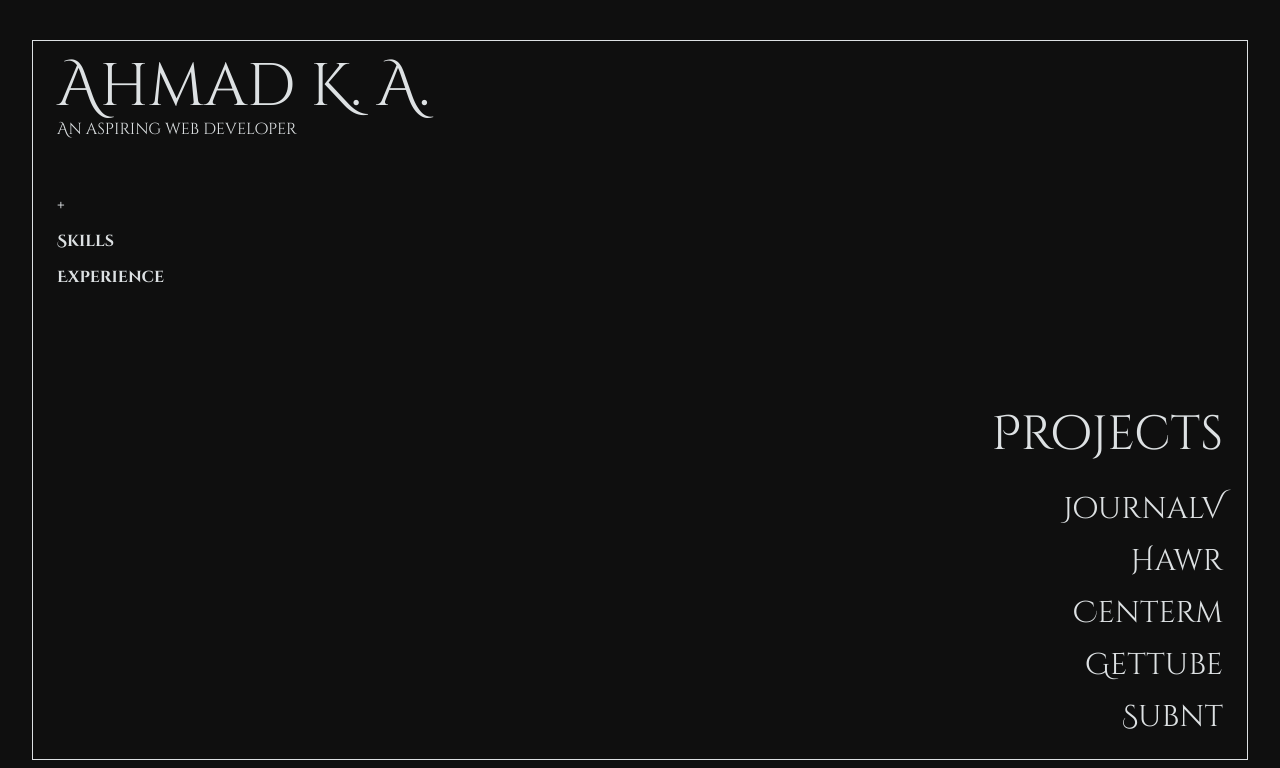
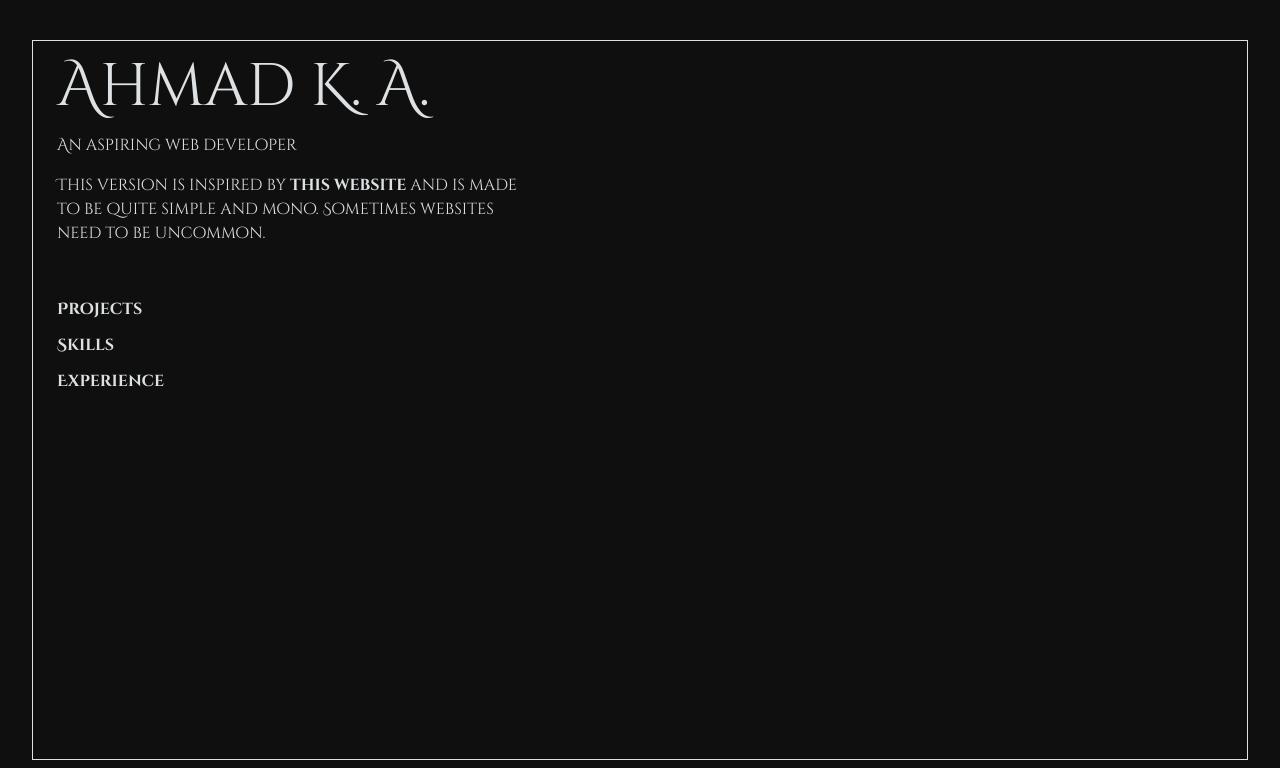
Before and after one commit to ahme-dev/portfolio-black, a React (Vite) app: page / in a window 1280 px wide. Shown: the top 768 px of the page. Built offline with nearby package versions, Linux system fonts and the light colour scheme.

Commit message:
feat: change style and add better markup

```diff
--- a/src/App.tsx
+++ b/src/App.tsx
@@ -3,15 +3,23 @@ import "virtual:windi.css";
 import Line from "./Line";
 
 function App() {
-  const [ui, setUi] = useState("Projects");
+  const [ui, setUi] = useState("None");
 
   return (
     <div className="App flex justify-center items-center w-screen min-h-screen bg-dark-900 text-light-900 p-8">
       <div className="grid w-[95vw] min-h-[90vh] md:(grid-cols-2 gap-60) border-1 border-light-900 py-4 px-6">
         {/* Left */}
-        <div>
+        <nav>
           <h1 className="text-6xl font-light">Ahmad K. A.</h1>
-          <p className="mb-12">An aspiring web developer</p>
+          <p className="my-4">An aspiring web developer</p>
+          <p className="mb-12">
+            This version is inspired by{" "}
+            <a className="font-bold" href="https://p5aholic.me/projects/">
+              this website
+            </a>{" "}
+            and is made to be quite simple and mono. Sometimes websites need to
+            be uncommon.
+          </p>
           {/* List */}
           <ul>
             {/* Projects */}
@@ -19,26 +27,26 @@ function App() {
               onClick={() => setUi(() => "Projects")}
               className="font-semibold py-1 my-1 hover:(cursor-pointer text-light-50)"
             >
-              {ui == "Projects" ? "+" : "Projects"}
+              {ui == "Projects" ? "█" : "Projects"}
             </li>
             {/* Skills */}
             <li
               onClick={() => setUi(() => "Skills")}
               className="font-semibold py-1 my-1 hover:(cursor-pointer text-light-50)"
             >
-              {ui == "Skills" ? "+" : "Skills"}
+              {ui == "Skills" ? "█" : "Skills"}
             </li>
             {/* Experience */}
             <li
               onClick={() => setUi(() => "Experience")}
               className="font-semibold py-1 my-1 hover:(cursor-pointer text-light-50)"
             >
-              {ui == "Experience" ? "+" : "Experience"}
+              {ui == "Experience" ? "█" : "Experience"}
             </li>
           </ul>
-        </div>
+        </nav>
         {/* Right */}
-        <div className="self-end justify-self-end font-light ">
+        <main className="self-end justify-self-end font-light ">
           {ui == "Projects" && (
             <Line
               title="Projects"
@@ -62,7 +70,7 @@ function App() {
               ]}
             />
           )}
-        </div>
+        </main>
       </div>
     </div>
   );
```
